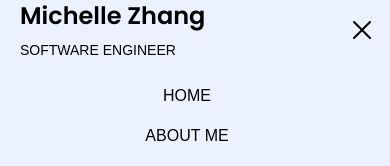
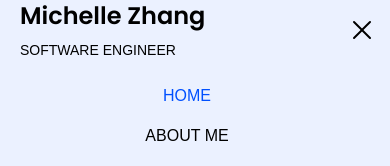
Before and after one commit to michelleezhangg/Personal-Website-Portfolio, a Next.js app: page / in a window 390 px wide. Both pictures are taken after a click on the button 362 px from the left and 30 px from the top of the page. Shown: the top 166 px of the page. Built offline with nearby package versions, Linux system fonts and the light colour scheme.

Commit message:
Extend offset to adjust view when link is clicked in minimized screens

```diff
--- a/src/app/components/Navbar.jsx
+++ b/src/app/components/Navbar.jsx
@@ -62,7 +62,7 @@
                   to={link.path}
                   spy={true}
                   smooth={true}
-                  offset={-200} // Extend spy region up 200px
+                  offset={-300} // Extend spy region up 300px
                   duration={500}
                   className='block py-2 pr-4 hover:text-darkblue hover:cursor-pointer uppercase'
                   activeClass='text-darkblue'
```
